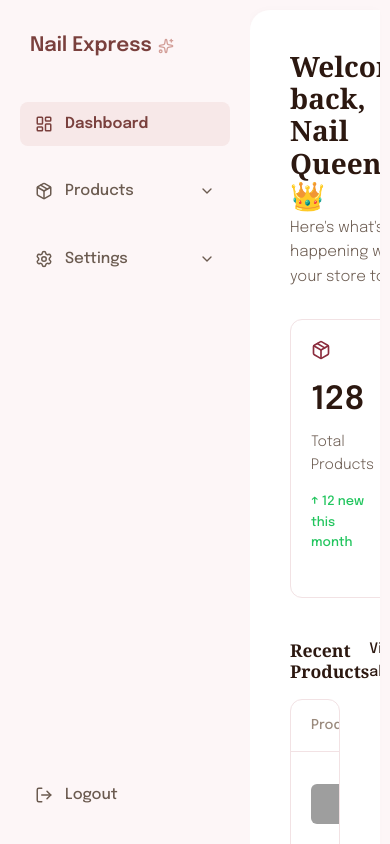
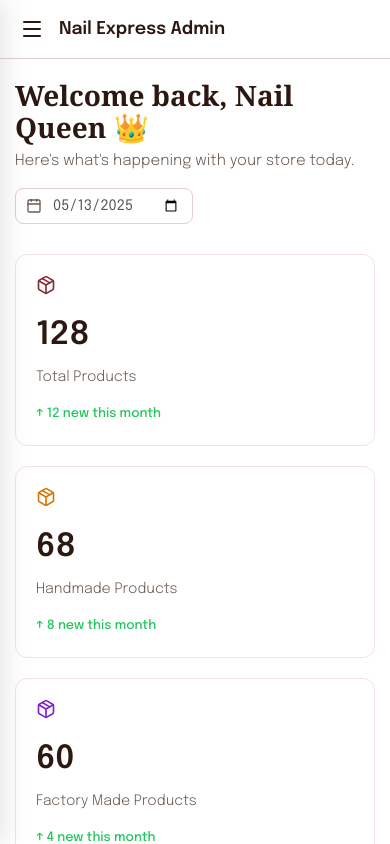
Before and after one commit to dfordolapo/nailxpressng, a Next.js app: page /admin in a window 390 px wide. Shown: the top 844 px of the page. Built offline with nearby package versions, Linux system fonts and the light colour scheme; grey boxes are pictures that could not be loaded; a web font is replaced by a local one.

Commit message:
Add responsive mobile layout to Admin Dashboard

```diff
--- a/src/components/admin/AdminSidebar.js
+++ b/src/components/admin/AdminSidebar.js
@@ -3,7 +3,7 @@
 import Link from "next/link";
 import { usePathname, useSearchParams } from "next/navigation";
 import { useState, Suspense } from "react";
-import { LayoutDashboard, Package, LogOut, Sparkles, ChevronDown, Settings } from "lucide-react";
+import { LayoutDashboard, Package, LogOut, Sparkles, ChevronDown, Settings, Menu, X } from "lucide-react";
 import styles from "@/styles/admin.module.css";
 
 function SidebarContent() {
@@ -12,13 +12,33 @@ function SidebarContent() {
   const collection = searchParams.get("collection");
   const [isProductsOpen, setIsProductsOpen] = useState(pathname.startsWith("/admin/products"));
   const [isSettingsOpen, setIsSettingsOpen] = useState(pathname.startsWith("/admin/settings"));
+  const [isMobileOpen, setIsMobileOpen] = useState(false);
 
   return (
-    <aside className={styles.sidebar}>
+    <>
+      <div className={styles.mobileHeader}>
+        <div style={{ display: "flex", alignItems: "center", gap: "15px" }}>
+          <button className={styles.hamburgerBtn} onClick={() => setIsMobileOpen(true)}>
+            <Menu size={24} />
+          </button>
+          <div style={{ fontWeight: 600, fontSize: "1.1rem" }}>
+            Nail Express Admin
+          </div>
+        </div>
+      </div>
+
+      {isMobileOpen && (
+        <div className={styles.sidebarOverlay} onClick={() => setIsMobileOpen(false)} />
+      )}
+
+      <aside className={`${styles.sidebar} ${isMobileOpen ? styles.sidebarOpen : ""}`}>
         <div className={styles.sidebarLogo}>
           <Link href="/" className={styles.logoText}>
             Nail Express <Sparkles size={16} color="var(--color-accent)" />
           </Link>
+          <button className={styles.closeSidebarBtn} onClick={() => setIsMobileOpen(false)}>
+            <X size={20} />
+          </button>
         </div>
 
         <nav className={styles.nav}>
@@ -26,6 +46,7 @@ function SidebarContent() {
             <Link
               href="/admin"
               className={`${styles.navItem} ${pathname === "/admin" ? styles.active : ""}`}
+              onClick={() => setIsMobileOpen(false)}
             >
               <LayoutDashboard size={18} />
               Dashboard
@@ -55,6 +76,7 @@ function SidebarContent() {
                   href="/admin/products"
                   className={styles.navSubItem}
                   style={{ color: pathname === "/admin/products" && !collection ? "var(--color-primary)" : "", fontWeight: pathname === "/admin/products" && !collection ? 600 : 400 }}
+                  onClick={() => setIsMobileOpen(false)}
                 >
                   All Products
                 </Link>
@@ -62,6 +84,7 @@ function SidebarContent() {
                   href="/admin/products?collection=handmade"
                   className={styles.navSubItem}
                   style={{ color: collection === "handmade" ? "var(--color-primary)" : "", fontWeight: collection === "handmade" ? 600 : 400 }}
+                  onClick={() => setIsMobileOpen(false)}
                 >
                   Handmade
                 </Link>
@@ -69,6 +92,7 @@ function SidebarContent() {
                   href="/admin/products?collection=factory"
                   className={styles.navSubItem}
                   style={{ color: collection === "factory" ? "var(--color-primary)" : "", fontWeight: collection === "factory" ? 600 : 400 }}
+                  onClick={() => setIsMobileOpen(false)}
                 >
                   Factory Made
                 </Link>
@@ -99,6 +123,7 @@ function SidebarContent() {
                   href="/admin/settings/attributes"
                   className={styles.navSubItem}
                   style={{ color: pathname === "/admin/settings/attributes" ? "var(--color-primary)" : "", fontWeight: pathname === "/admin/settings/attributes" ? 600 : 400 }}
+                  onClick={() => setIsMobileOpen(false)}
                 >
                   Store Attributes
                 </Link>
@@ -112,6 +137,7 @@ function SidebarContent() {
           Logout
         </button>
       </aside>
+    </>
   );
 }
 
--- a/src/styles/admin.module.css
+++ b/src/styles/admin.module.css
@@ -550,3 +550,157 @@
   left: 0;
   color: var(--color-primary);
 }
+
+/* Mobile Responsiveness */
+.mobileHeader {
+  display: none;
+}
+
+.hamburgerBtn {
+  display: none;
+}
+
+.sidebarOverlay {
+  display: none;
+}
+
+.closeSidebarBtn {
+  display: none;
+}
+
+@media (max-width: 768px) {
+  .adminLayout {
+    grid-template-columns: 1fr;
+    display: block;
+  }
+
+  .mobileHeader {
+    display: block;
+    background: white;
+    border-bottom: 1px solid var(--color-border);
+    padding: 15px 20px;
+    position: sticky;
+    top: 0;
+    z-index: 900;
+  }
+
+  .hamburgerBtn {
+    display: flex;
+    background: none;
+    border: none;
+    color: var(--color-text);
+    cursor: pointer;
+    padding: 0;
+  }
+
+  .sidebar {
+    position: fixed;
+    top: 0;
+    left: -280px;
+    width: 280px;
+    height: 100vh;
+    z-index: 1000;
+    transition: left 0.3s ease;
+    box-shadow: 5px 0 25px rgba(0,0,0,0.1);
+  }
+
+  .sidebar.sidebarOpen {
+    left: 0;
+  }
+
+  .sidebarOverlay {
+    display: block;
+    position: fixed;
+    top: 0;
+    left: 0;
+    right: 0;
+    bottom: 0;
+    background: rgba(0,0,0,0.5);
+    z-index: 999;
+  }
+
+  .closeSidebarBtn {
+    display: block;
+    background: none;
+    border: none;
+    color: var(--color-text-secondary);
+    cursor: pointer;
+    margin-left: auto;
+  }
+
+  .sidebarLogo {
+    justify-content: space-between;
+  }
+
+  .mainContent {
+    padding: 20px 15px;
+    margin: 0;
+    border-radius: 0;
+  }
+
+  .statsGrid {
+    grid-template-columns: 1fr;
+  }
+
+  .grid2 {
+    grid-template-columns: 1fr;
+  }
+
+  .formContainer {
+    grid-template-columns: 1fr;
+    gap: 20px;
+  }
+
+  .formSidebar {
+    flex-direction: row;
+    overflow-x: auto;
+    padding-bottom: 15px;
+    border-bottom: 1px solid var(--color-border);
+  }
+
+  .formNavBtn {
+    white-space: nowrap;
+  }
+
+  .tableContainer {
+    overflow-x: auto;
+  }
+
+  .table {
+    min-width: 800px;
+  }
+
+  .pageHeader {
+    flex-direction: column;
+    align-items: flex-start;
+    gap: 15px;
+  }
+
+  .pageHeader .btnPrimary {
+    width: 100%;
+    justify-content: center;
+  }
+
+  .toolbar {
+    flex-direction: column;
+    align-items: stretch;
+    gap: 15px;
+  }
+
+  .tabs {
+    overflow-x: auto;
+    padding-bottom: 5px;
+  }
+
+  .tab {
+    white-space: nowrap;
+  }
+
+  .filters {
+    width: 100%;
+  }
+
+  .searchBox {
+    flex: 1;
+  }
+}
```
Lines whose indentation alone changed are shown as unchanged.
